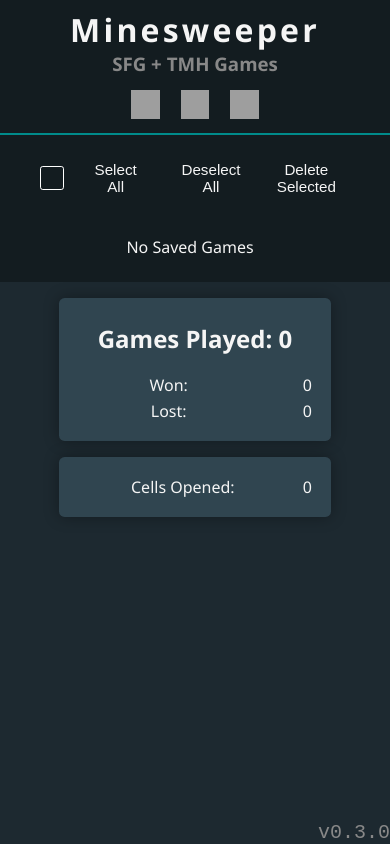
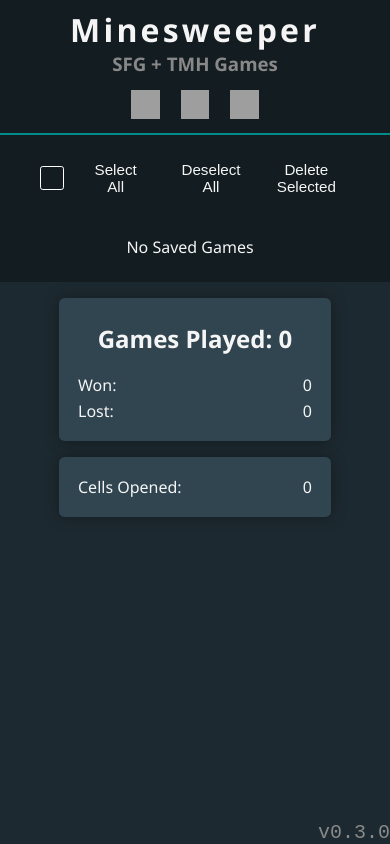
Before and after one commit to SuperFluffyGame/minesweeper, a SvelteKit app: page /stats in a window 390 px wide. Built offline with nearby package versions, Linux system fonts and the light colour scheme; grey boxes are pictures that could not be loaded.

Commit message:
fix smol ui bugs

```diff
--- a/src/lib/components/SidebarLayout.svelte
+++ b/src/lib/components/SidebarLayout.svelte
@@ -137,7 +137,7 @@
             // align-items: center;
             text-align: center;
             margin: auto;
-            width: auto;
+            width: 100%;
         }
     }
 </style>
--- a/src/routes/stats/+page.svelte
+++ b/src/routes/stats/+page.svelte
@@ -38,6 +38,9 @@
         min-width: 15rem;
     }
     tr {
+        > :first-child {
+            text-align: left;
+        }
         > td:nth-child(2) {
             text-align: right;
         }
```
